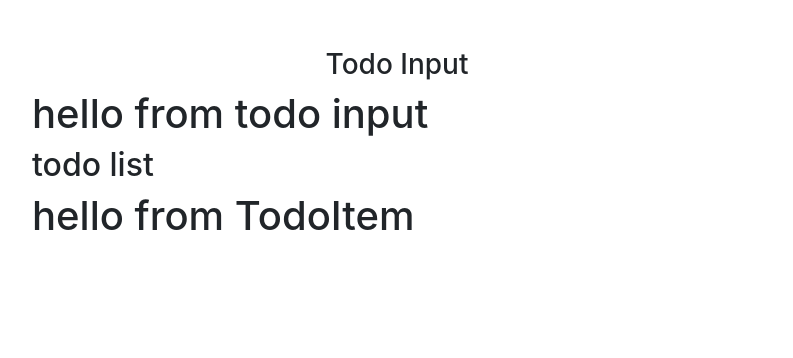
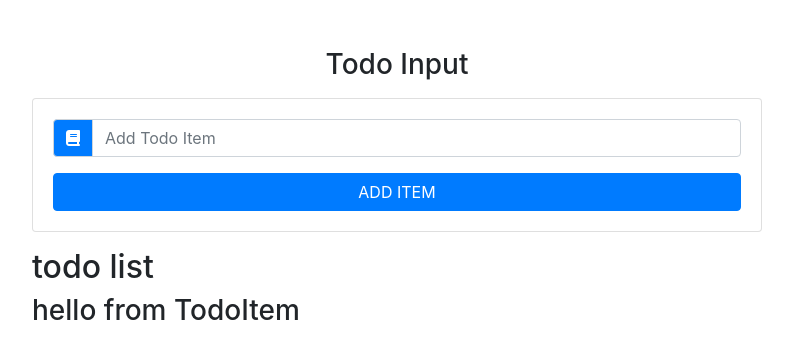
Before and after one commit to Berkut1982/react-todo-list, a React (Create React App) app: page / in a window 1280 px wide. Shown: the top 358 px of the page, without its empty margins (243-1036 px from the left). Built offline with nearby package versions, Linux system fonts and the light colour scheme.

Commit message:
new update

```diff
--- a/public/index.html
+++ b/public/index.html
@@ -25,6 +25,11 @@
       Learn how to configure a non-root public URL by running `npm run build`.
     -->
     <title>Todo List</title>
+    <!-- font awesome -->
+    <script
+      src="https://kit.fontawesome.com/63385d014f.js"
+      crossorigin="anonymous"
+    ></script>
   </head>
   <body>
     <noscript>You need to enable JavaScript to run this app.</noscript>
--- a/src/App.js
+++ b/src/App.js
@@ -7,21 +7,33 @@
 // showing vs-code github setup
 class App extends Component {
   state = {
-    items: [
-      { id: 1, title: "wake up" },
-      { id: 2, title: "make breakfast" }
-    ],
+    items: [],
     id: uuid(),
     item: "",
     editItem: false
   };
 
   handleChange = e => {
-    console.log("handle change");
+    this.setState({
+      item: e.target.value
+    });
   };
   handleSubmit = e => {
-    console.log("handle submit");
+    e.preventDefault();
+    const newItem = {
+      id: this.state.id,
+      title: this.state.item
+    };
+    const updatedItems = [...this.state.items, newItem];
+
+    this.setState({
+      items: updatedItems,
+      item: "",
+      id: uuid(),
+      editItem: false
+    });
   };
+
   clearList = () => {
     console.log("clear list");
   };
@@ -33,6 +45,7 @@
   };
 
   render() {
+    console.log(this.state)
     return (
       <div className="container">
         <div className="row">
--- a/src/components/TodoInput.js
+++ b/src/components/TodoInput.js
@@ -2,7 +2,33 @@
 
 class TodoInput extends Component {
   render() {
-    return <h1>hello from todo input</h1>;
+    const { item, handleChange, handleSubmit, editItem } = this.props;
+    return (
+      <div className="card card-body my-3">
+        <form onSubmit={handleSubmit}>
+          <div className="input-group">
+            <div className="input-group-prepend">
+              <div className="input-group-text bg-primary text-white">
+                <i className="fas fa-book"></i>
+              </div>
+            </div>
+            <input
+              type="text"
+              className="form-control text-capitalize"
+              placeholder="add todo item"
+              value={item}
+              onChange={handleChange}
+            />
+          </div>
+          <button
+            type="submit"
+            className="btn btn-block btn-primary mt-3 text-uppercase"
+          >
+            add item
+          </button>
+        </form>
+      </div>
+    );
   }
 }
 export default TodoInput;
--- a/src/components/TodoItem.js
+++ b/src/components/TodoItem.js
@@ -2,6 +2,6 @@
 
 export default class TodoItem extends Component {
   render() {
-    return <h1>hello from TodoItem</h1>;
+    return <h3>hello from TodoItem</h3>;
   }
 }
```
